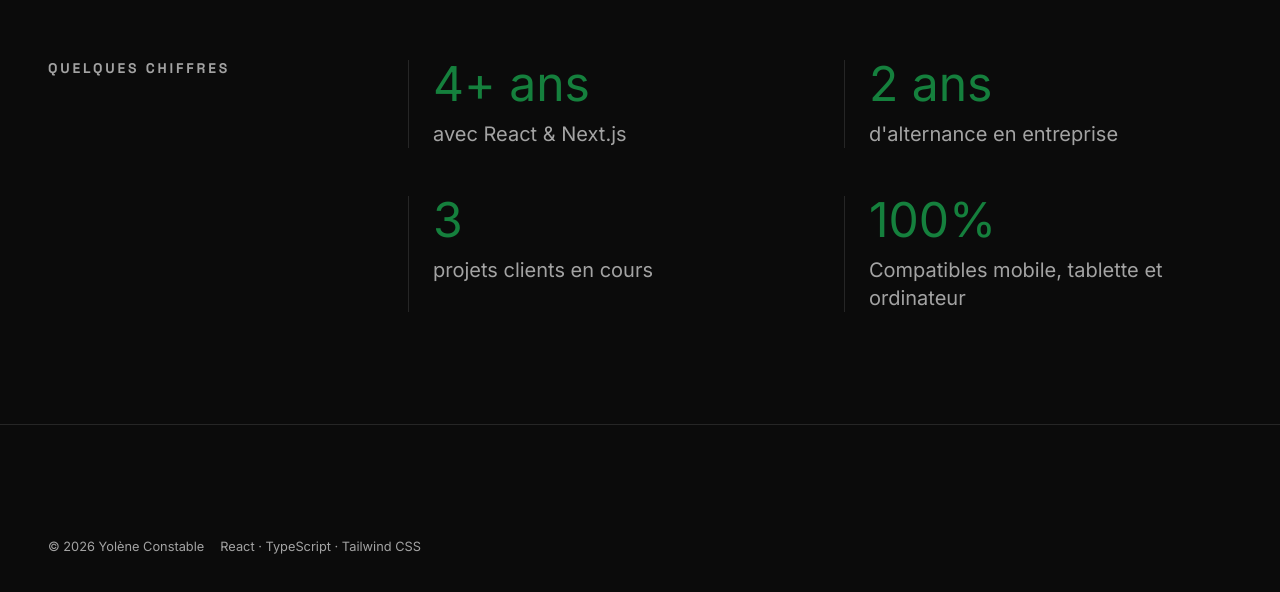
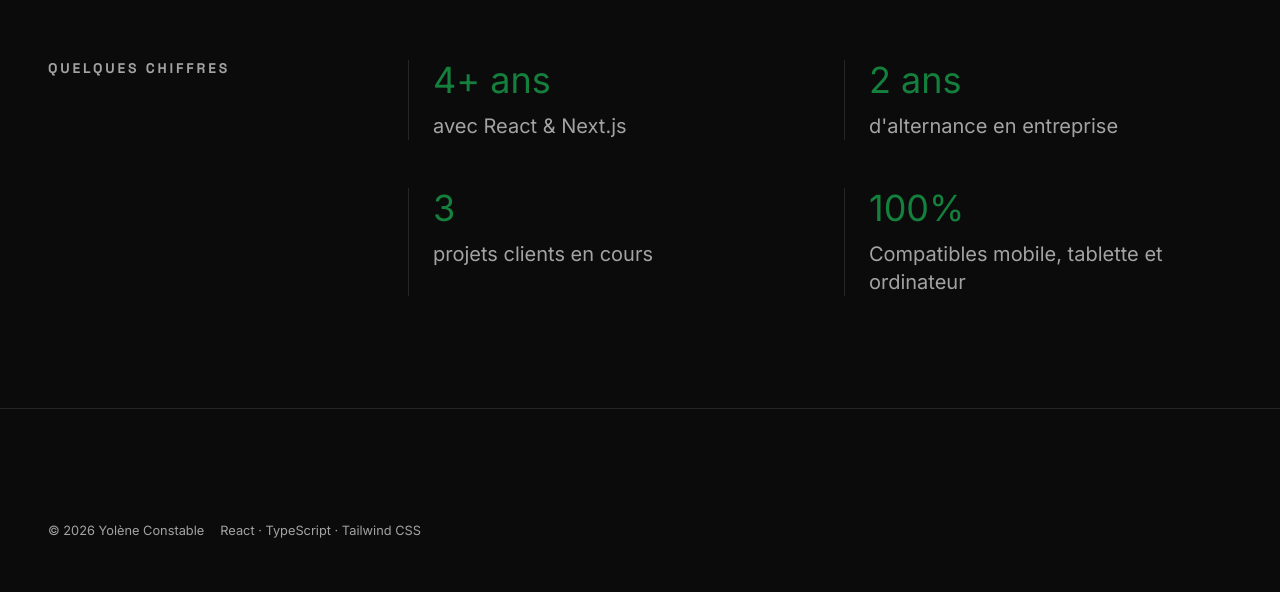
Before and after one commit to Yawleen/yoleneconstable-dev, a Next.js app: page / in a window 1280 px wide. Shown: the part 5833-6425 px from the top of the page. Built offline with nearby package versions, Linux system fonts and the light colour scheme; no server answers.

Commit message:
style: refine stats section styling

```diff
--- a/components/sections/Stats.tsx
+++ b/components/sections/Stats.tsx
@@ -10,7 +10,7 @@ const Stats = () => {
             key={stat.label}
             className="space-y-3 border-l border-border pl-6"
           >
-            <p className="text-4xl md:text-5xl text-primary">{stat.value}</p>
+            <p className="text-3xl md:text-4xl text-primary">{stat.value}</p>
             <p className="text-lg md:text-xl">{stat.label}</p>
           </div>
         ))}
```
